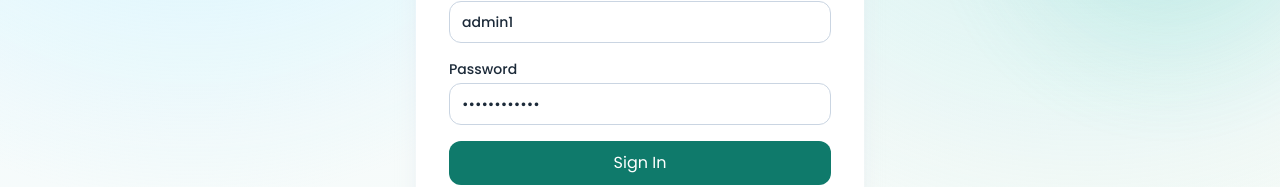
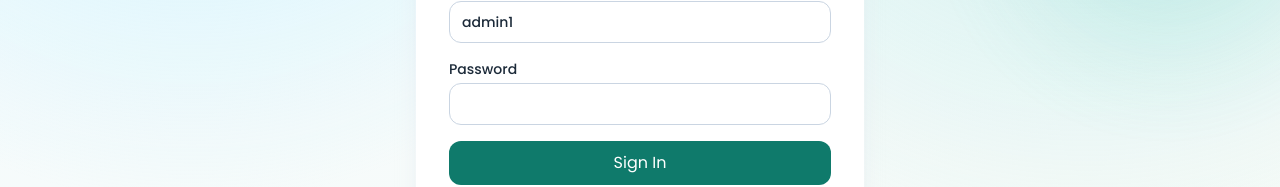
Before and after one commit to Mosanna-Jalal/gbm-fest-2026, a Next.js app: page /login in a window 1280 px wide. Shown: the part 474-661 px from the top of the page. Built offline with nearby package versions, Linux system fonts and the light colour scheme.

Commit message:
updated default password bug

```diff
--- a/src/app/login/page.tsx
+++ b/src/app/login/page.tsx
@@ -6,7 +6,7 @@ import { useRouter } from "next/navigation";
 export default function LoginPage() {
   const router = useRouter();
   const [username, setUsername] = useState("admin1");
-  const [password, setPassword] = useState("theycallmemj");
+  const [password, setPassword] = useState("");
   const [error, setError] = useState("");
   const [loading, setLoading] = useState(false);
 
```
